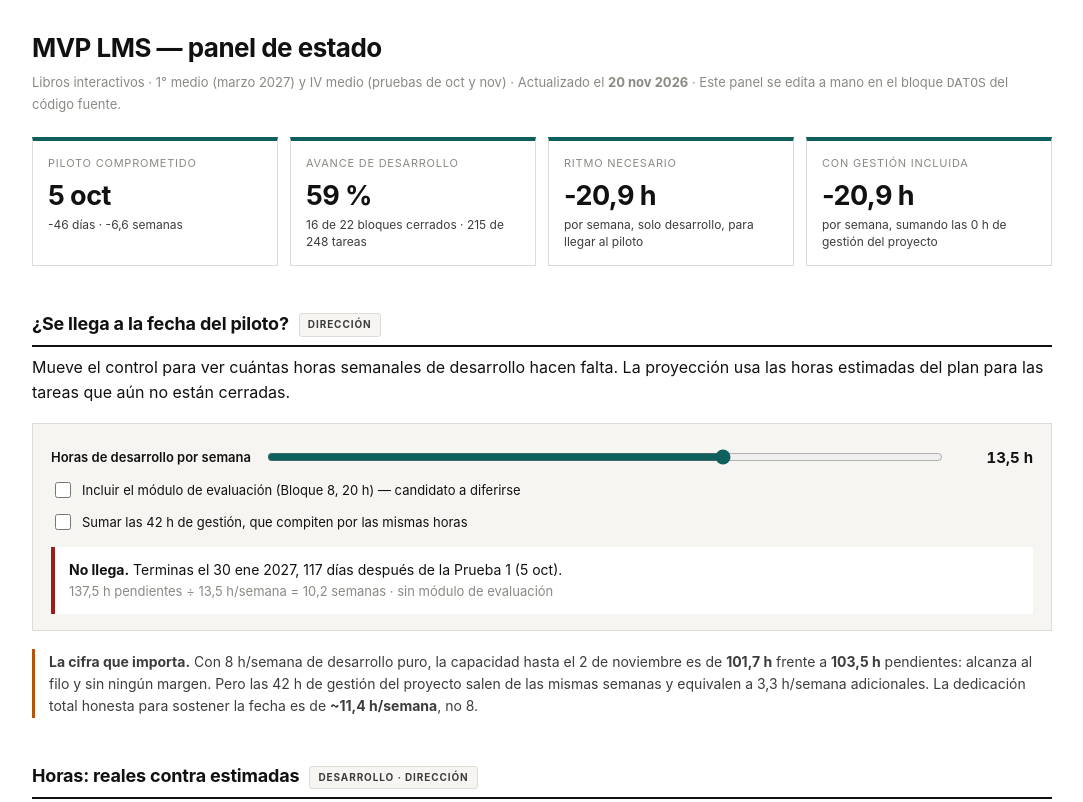
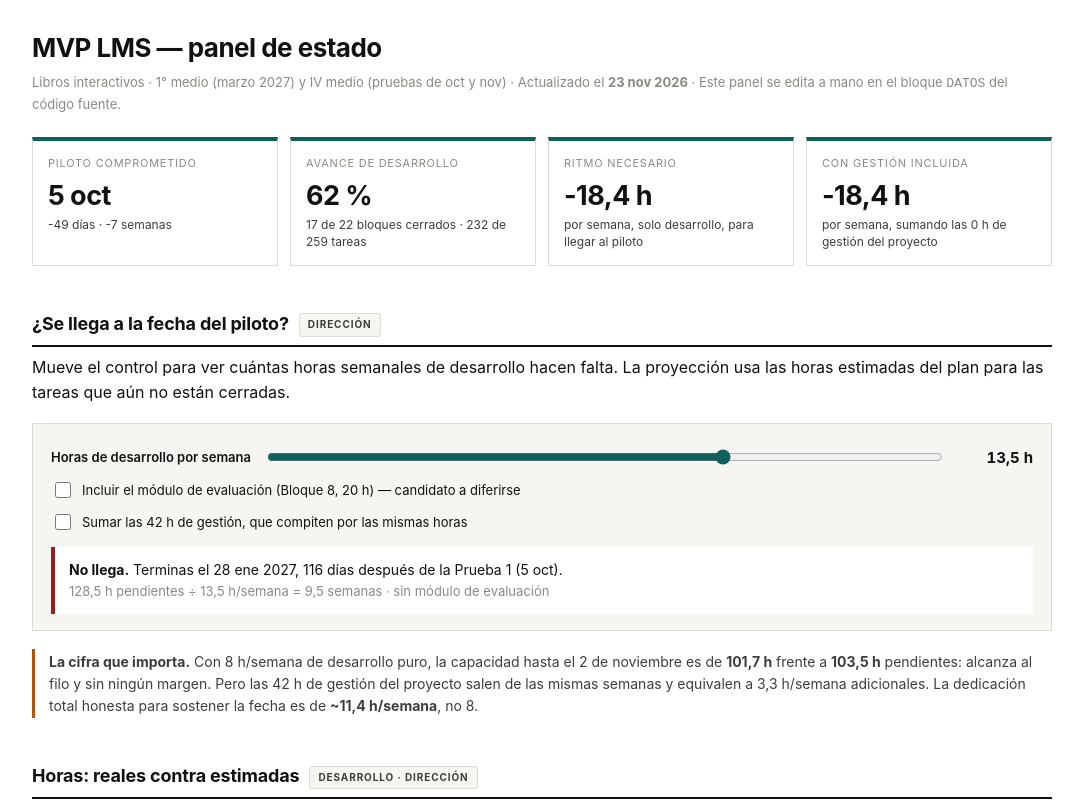
Before and after one commit to claudioflores-prof/panel-lms, a plain HTML site: page index.html in a window 1280 px wide. Shown: the top 802 px of the page, without its empty margins (98-1181 px from the left). Drawn offline with Linux system fonts and the light colour scheme.

Commit message:
Actualiza panel de estado

```diff
--- a/index.html
+++ b/index.html
@@ -241,8 +241,8 @@ cifras que se comunican. Se quitan de aquí cuando se corrijan en los documentos
    Estados de tarea: "done" | "wip" | "todo" | "cut"
    ═══════════════════════════════════════════════════════════════════ */
 const DATOS = {
-  actualizado: "2026-11-20",
-  hoy:         "2026-11-20",   // dejar igual a actualizado; permite congelar el panel para imprimir
+  actualizado: "2026-11-23",
+  hoy:         "2026-11-23",   // dejar igual a actualizado; permite congelar el panel para imprimir
   semana1:     "2026-07-27",   // lunes de la semana 1 del plan
   piloto:      "2026-10-05",   // Prueba 1 en IV medio (antes: piloto 2 basico 2 nov)
   mvp:         "2026-11-09",   // Prueba 2 en IV medio: el curso egresa a mediados de nov
@@ -407,8 +407,8 @@ const DATOS = {
         {id:"T10.12",t:"Calendario: semestres o trimestres, sábado y horario por día", h:3.5, e:"done", c:"Las vacaciones entre períodos se cuentan solas y con sábado suben los días de clases"},
         {id:"T10.13",t:"Pantalla del calendario según la maqueta", h:2.5, e:"done", c:"Quien administra carga un año completo sin ayuda y todo rechazo dice por qué"},
         {id:"T10.14",t:"Agenda de pruebas con horario por día", h:2.5, e:"done", c:"Con el viernes hasta las 13:00 no se programa una prueba el viernes a las 15:00"},
-        {id:"T10.15",t:"Una sola fecha de fin de año", h:2, e:"todo", c:"El material del año se borra al día siguiente del último día de clases, y nunca antes"},
-        {id:"T10.16",t:"Confirmación de cambios, feriados por colegio y aviso de año sin calendario", h:2, e:"todo", c:"Al crear el primer curso de un año sin calendario aparece el recordatorio"},
+        {id:"T10.15",t:"Una sola fecha de fin de año", h:2, e:"done", c:"El material del año se borra al día siguiente del último día de clases, y nunca antes"},
+        {id:"T10.16",t:"Confirmación de cambios, feriados por colegio y aviso de año sin calendario", h:2, e:"done", c:"Al crear el primer curso de un año sin calendario aparece el recordatorio"},
         {id:"T10.17",t:"Cierre del calendario configurable: documentos y verificación", h:1, e:"todo", c:"Los requerimientos dicen lo que el sistema hace"},
         {id:"T10.18",t:"Curso testigo: respuestas por el camino real contra una tabla de casos evidentes", h:4, e:"done", c:"La prueba pasa contra la tabla y falla si se cambia un número"},
         {id:"T10.19",t:"Comando verificar_datos en cada despliegue y cada noche", h:3, e:"wip", c:"Una clave cambiada sin recorregir hace fallar el comando"},
@@ -488,10 +488,10 @@ const DATOS = {
     { id:"B9", nombre:"Producción 2027", ini:"2026-12-01", fin:"2027-02-28", real:null,
       nota:"Ventana dic 2026 – mar 2027: purga anual, ActivityReport por matrícula, filtro de período y consulta agregada de biblioteca. Añadido al panel el 3 sep 2026 (C-4, auditoría del 28 ago): existía en el Plan Técnico y no figuraba aquí. T9.1 se adelantó al Bloque 7 como T8.0 (D69, cerrada) y T9.5 ya se ejecutó como D29/T6.0 (Bloque 6, cerrada) — ninguna de las dos se cuenta de nuevo en este bloque.",
       tareas:[
-        {id:"T9.2", t:"Definir el alcance de la purga anual y construir manage.py export_year (volcado + purga)", h:2,   e:"todo", c:"Se exporta un año completo a archivo, se purga, y el archivo permite reconstruir lo exportado"},
+        {id:"T9.2", t:"Definir el alcance de la purga anual y construir manage.py export_year (volcado + purga)", h:2,   e:"wip", c:"Se exporta un año completo a archivo, se purga, y el archivo permite reconstruir lo exportado"},
         {id:"T9.3", t:"ActivityReport pasa a FK a Enrollment; unicidad (enrollment, activity_id)",                  h:3,   e:"todo", c:"Un alumno que repite el curso rehace la misma actividad y quedan dos reportes, no uno pisado"},
-        {id:"T9.4", t:"Filtro de período en la autorización del endpoint de reporte y en la biblioteca",           h:1.5, e:"todo", c:"Un alumno de 3° en 2028 no ve el libro de 2° 2027 en su biblioteca"},
-        {id:"T9.6", t:"Consulta agregada de progreso por unidad (elimina el N+1 de la biblioteca)",                h:0.5, e:"todo", c:"La biblioteca hace un número constante de consultas, no una por unidad"}
+        {id:"T9.4", t:"Filtro de período en la autorización del endpoint de reporte y en la biblioteca",           h:1.5, e:"done", c:"Un alumno de 3° en 2028 no ve el libro de 2° 2027 en su biblioteca"},
+        {id:"T9.6", t:"Consulta agregada de progreso por unidad (elimina el N+1 de la biblioteca)",                h:0.5, e:"done", c:"La biblioteca hace un número constante de consultas, no una por unidad"}
       ]},
     { id:"B12", nombre:"Paquete Editorial Santillana", ini:"2026-10-06", fin:"2026-12-19", real:null,
       nota:"Aprobado por D70/C28 el 27 ago 2026: 62 h de alcance NUEVO, no corrección. Posterior al Bloque 7. Hasta el 29 de agosto no existía ni en el Plan Técnico ni en este panel, así que dirección nunca lo vio.",
@@ -561,8 +561,8 @@ const DATOS = {
         {id:"T16.9", t:"RFE-10 · Registro de cada paso del flujo", h:5, e:"done", c:"Cada transición de estado tiene quién y cuándo, consultable"},
         {id:"T16.10", t:"RFE-12 · Historial de versiones y descarga del paquete exacto (D116)", h:5, e:"done", c:"De una lección cargada tres veces se descargan los tres paquetes, byte a byte"}
       ]},
-    { id:"B18", nombre:"Pizarra de clase y cuaderno del alumno", ini:"2026-11-04", fin:"2026-11-15", real:68.6,
-      nota:"CERRADO el 15 nov 2026: construido y en main. C64 / D172, aprobada el 4 nov 2026, 38,5 h; C70 / D185, aprobada el 12 nov 2026, 13,5 h. Unas 68,6 h reales contra 52 estimadas, contando requerimientos, decisiones, auditorías y pruebas a mano. Queda encendida: no espera la política de datos de menores (D187, 14 nov 2026). Criterio funcional B18 pendiente al 1 mar 2027 (D94): pide una clase real con alumnos y lo verifica Claudio. Especificación: Requerimientos_Pizarra_LMS_Nahuel.md v1.8. Después del cierre: C71 etapa 1 / D190, aprobada el 18 nov 2026, 4 h (el tipo de hoja de la hoja en blanco, T18.19 a T18.21); las 68,6 h reales son del bloque cerrado y no cuentan estas tres tareas. La etapa 2 de C71 (recuadro de texto, figuras y flecha, 18 h) sigue sin aprobar.",
+    { id:"B18", nombre:"Pizarra de clase y cuaderno del alumno", ini:"2026-11-04", fin:"2026-11-23", real:78.2,
+      nota:"CERRADO el 15 nov 2026: construido y en main. C64 / D172, aprobada el 4 nov 2026, 38,5 h; C70 / D185, aprobada el 12 nov 2026, 13,5 h. Unas 68,6 h reales contra 52 estimadas, contando requerimientos, decisiones, auditorías y pruebas a mano. Queda encendida: no espera la política de datos de menores (D187, 14 nov 2026). Criterio funcional B18 pendiente al 1 mar 2027 (D94): pide una clase real con alumnos y lo verifica Claudio. Especificación: Requerimientos_Pizarra_LMS_Nahuel.md v1.8. Después del cierre: C71 etapa 1 / D190, aprobada el 18 nov 2026, 4 h (el tipo de hoja de la hoja en blanco, T18.19 a T18.21); la etapa 2 (recuadro de texto, figuras y flecha, T18.22 a T18.28), aprobada el 20 nov 2026, 18 h. Las dos etapas quedaron construidas y en main el 20 nov 2026: unas 7,5 h reales contra 22 estimadas. La etapa 3 (el rótulo de la hoja por su tipo, flecha y flecha doble, y el tamaño del texto, T18.29 a T18.32), aprobada el 23 nov 2026 después de que Claudio probó la pizarra, 6 h: construida ese día, unas 2,1 h reales. Con las 68,6 del cierre dan 78,2 h. Criterio funcional de C71 pendiente al 1 mar 2027, con el de B18.",
       tareas:[
         {id:"T18.1", t:"La clase, la hoja y la hoja de cada alumno; permisos e interruptor (RF-PIZ-1, 16, 17, 21)", h:3, e:"done", c:"Con la pizarra apagada nadie la ve; encendida, solo el titular la abre y una sola por curso × asignatura"},
         {id:"T18.2", t:"Lanzar desde el libro, en blanco y desde una imagen pegada; ancla al libro (RF-PIZ-2 a 4)", h:5, e:"done", c:"Una hoja de cada origen llega a cada alumno; la del Ejercicio 7 queda bajo su lección"},
@@ -583,8 +583,19 @@ const DATOS = {
         {id:"T18.17", t:"Profesor jefe y UTP: ven lo escrito por el profesor, sin lápiz (RF-PIZ-20)", h:0.5, e:"done", c:"Ven la capa con su autor y su hora y no tienen herramientas"},
         {id:"T18.18", t:"Seguridad, carga, E2E, documentos y trazabilidad de C70", h:2, e:"done", c:"Un alumno nunca recibe lo escrito a otro; RF-PIZ-24 y RF-PIZ-25 citados por tests (D93)"},
         {id:"T18.19", t:"Maqueta del tipo de hoja de la hoja en blanco (C71 etapa 1, D135)", h:1, e:"done", c:"C71_01 aprobada por Claudio en MockUP/"},
-        {id:"T18.20", t:"Servidor: el tipo de hoja de la hoja en blanco, al lanzar, en la biblioteca y al cambiarlo en clase (RF-PIZ-26)", h:1, e:"todo", c:"Una hoja del libro o de imagen no admite tipo de hoja; cambiarlo en clase llega a cada copia y no toca lo escrito"},
-        {id:"T18.21", t:"Pantallas: los cuatro tipos de hoja debajo de los trazos y el botón «Tipo de hoja» (RF-PIZ-26)", h:2, e:"todo", c:"El borrador no borra la cuadrícula y el cuaderno muestra la hoja con su tipo al día siguiente"}
+        {id:"T18.20", t:"Servidor: el tipo de hoja de la hoja en blanco, al lanzar, en la biblioteca y al cambiarlo en clase (RF-PIZ-26)", h:1, e:"done", c:"Una hoja del libro o de imagen no admite tipo de hoja; cambiarlo en clase llega a cada copia y no toca lo escrito"},
+        {id:"T18.21", t:"Pantallas: los cuatro tipos de hoja debajo de los trazos y el botón «Tipo de hoja» (RF-PIZ-26)", h:2, e:"done", c:"El borrador no borra la cuadrícula y el cuaderno muestra la hoja con su tipo al día siguiente"},
+        {id:"T18.22", t:"Maqueta de texto, figuras y flecha (C71 etapa 2, D135)", h:2, e:"done", c:"C71_02 aprobada por Claudio en MockUP/"},
+        {id:"T18.23", t:"Servidor: textos, figuras y sus operaciones dentro de los lotes (RF-PIZ-27)", h:3, e:"done", c:"La capa del profesor sobre la hoja del alumno rechaza textos y figuras (D185)"},
+        {id:"T18.24", t:"Motor común: los textos y las figuras en todas las pantallas que muestran una hoja (RF-PIZ-27)", h:3, e:"done", c:"Se ven igual en la clase, la grilla, la revisión y el cuaderno; el componente drawing del libro no cambia"},
+        {id:"T18.25", t:"Figuras y línea recta, creadas arrastrando (RF-PIZ-27)", h:2, e:"done", c:"Solo contorno, con el color y el grosor de la barra"},
+        {id:"T18.26", t:"Recuadro de texto, con teclado en tablet y teléfono (RF-PIZ-27)", h:3, e:"done", c:"Texto plano con tope de 200 caracteres"},
+        {id:"T18.27", t:"Flecha: seleccionar, mover y borrar un objeto (RF-PIZ-27)", h:3, e:"done", c:"Lo dibujado a mano no se mueve y el borrador no toca los objetos"},
+        {id:"T18.28", t:"Seguridad, carga y cierre de texto, figuras y flecha (RF-PIZ-27)", h:2, e:"done", c:"40 alumnos guardando a la vez sin pérdidas; RF-PIZ-27 citado por tests (D93)"},
+        {id:"T18.29", t:"Maqueta del rótulo por tipo de hoja y de las flechas (D135)", h:0.5, e:"done", c:"Aprobadas por Claudio"},
+        {id:"T18.30", t:"La hoja en blanco sin nombre se llama por su tipo de hoja (RF-PIZ-26)", h:1, e:"done", c:"Cambia al cambiar el tipo, para el profesor y para el alumno"},
+        {id:"T18.31", t:"Flecha y flecha doble en las figuras (RF-PIZ-27)", h:2.5, e:"done", c:"Punta abierta donde termina el trazo, o en los dos extremos"},
+        {id:"T18.32", t:"El tamaño del texto se ve en la barra y un texto escrito cambia de tamaño (RF-PIZ-27)", h:2, e:"done", c:"«Agrandar» y «Achicar» junto al texto seleccionado; Deshacer lo cubre"}
       ]},
     { id:"B17", nombre:"Módulo UTP", ini:"2026-11-10", fin:"2027-02-26", real:null,
       nota:"C62 / D171 (aprobada el 4 nov 2026, 24 h) y C66 / D175 (aprobada el 9 nov 2026, ampliada el 10 nov a 32,5 h). Especificación: Requerimientos_Modulo_UTP_LMS_Nahuel.md v1.5. Fechas provisorias. Primer tramo (T17.2 a T17.7 y T17.13) en construcción desde el 10 nov 2026, en sesiones encadenadas. T17.1 depende de T10.2; T17.12, de la etapa 3 de C59; T17.8, de la sesión de roles (C68).",
```
